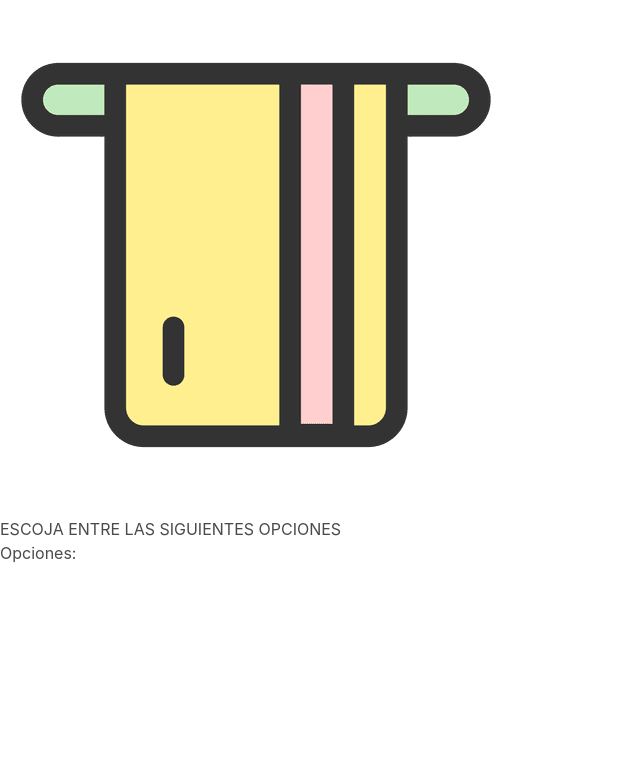
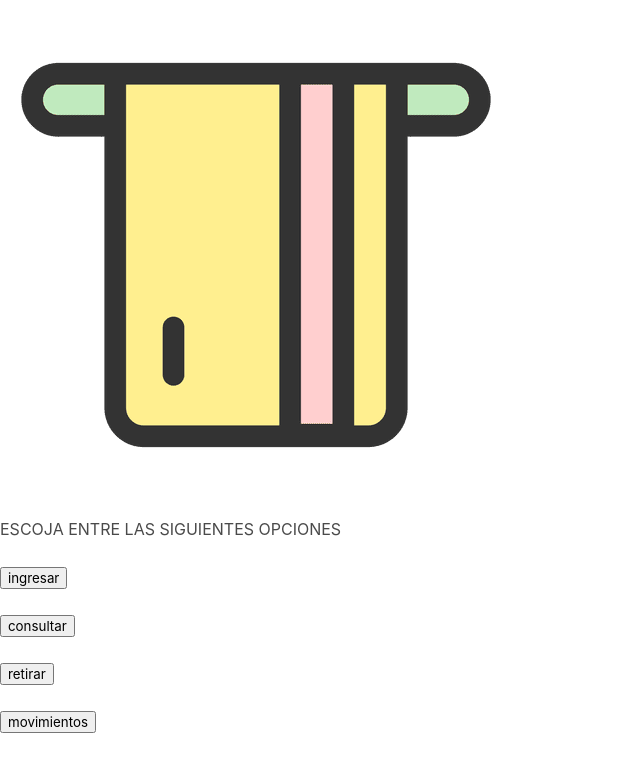
Before and after one commit to matiusgg/Examenes, a Flask app: page /opciones in a window 1280 px wide. Shown: the part 25-800 px from the top of the page, without its empty margins (0-640 px from the left). Run offline with Flask 2, Linux system fonts and the light colour scheme.

Commit message:
Ahora el usuario puede ingresar a las opciones y escoger la que desee, y podra ingresar a la pagina que escoja

```diff
--- a/cajero/Cajero.py
+++ b/cajero/Cajero.py
@@ -6,6 +6,8 @@ class Cajero():
     def __init__(self):
 
         self.opciones = {}
+
+    # def
 
 
 
--- a/main.py
+++ b/main.py
@@ -58,7 +58,56 @@ def homeUsuario():
 @app.route('/opciones')
 def opciones():
 
+    global opciones
+
+    opciones = ['ingresar', 'consultar', 'retirar', 'movimientos']
+
+    return render_template('opciones.html', opciones=opciones)
+
+# *****************************************
+
+@app.route('/opciones', methods=['POST'])
+def opcionesEscogida():
+
+    opcion = request.form['opcion']
+
+    for i in opciones:
+
+        if i == opcion:
+
+            return redirect(url_for(f'{opcion}'))
+
     return render_template('opciones.html')
+
+
+# *****************************************
+
+@app.route('/ingresar')
+def ingresar():
+
+    return render_template('ingresar.html')
+
+# *****************************************
+
+@app.route('/consultar')
+def consultar():
+
+    return render_template('consultar.html')
+
+
+# *****************************************
+
+@app.route('/retirar')
+def retirar():
+
+    return render_template('retirar.html')
+
+# *****************************************
+
+@app.route('/movimientos')
+def movimientos():
+
+    return render_template('movimientos.html')
 
 
 # *****************************************
--- a/templates/opciones.html
+++ b/templates/opciones.html
@@ -22,7 +22,28 @@ OPCIONES
 
 <h1>ESCOJA ENTRE LAS SIGUIENTES OPCIONES</h1>
 
-<h3>Opciones:</h3>
+
+
+        {% for i in opciones %}
+
+        <form action="{{ url_for('opciones') }}" method="post">
+
+        <br>
+
+        <button type="submit">
+
+            {{ i }}
+
+            <input type="hidden" name="opcion" value="{{ i }}">
+
+        </button>
+
+    </form>
+
+        {% endfor %}
+
+
+
 
 
 
```
